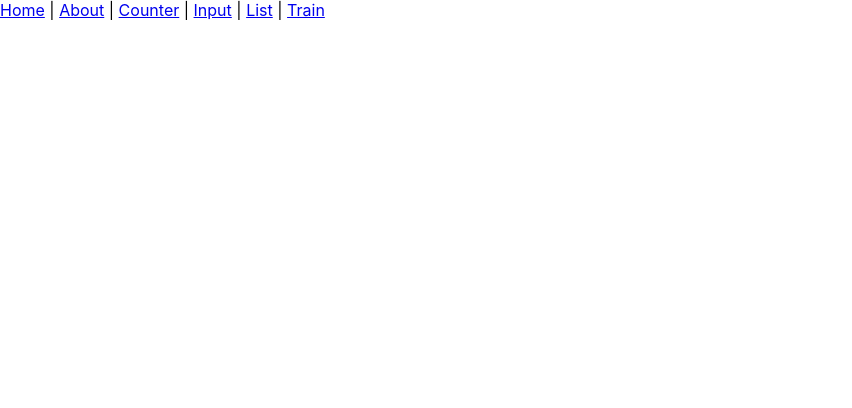
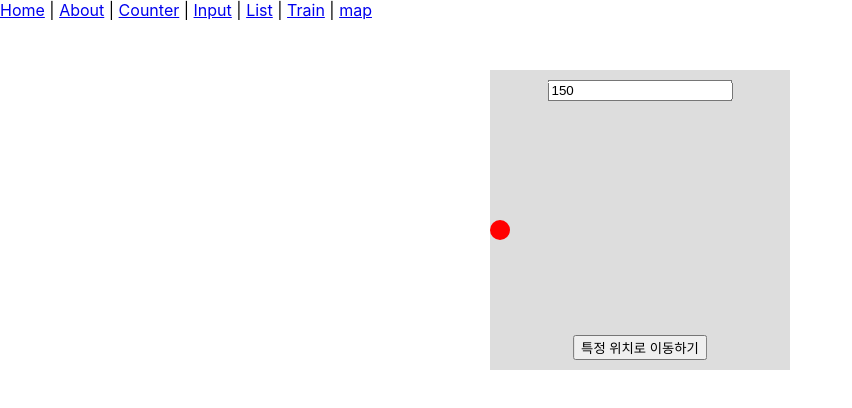
Before and after one commit to FarmingWon/CcTv-Carbon-consumption-Trace-Visualize, a React (Create React App) app in the folder web/react-app/: page /map in a window 1280 px wide. Shown: the top 408 px of the page, without its empty margins (0-852 px from the left). Built offline with nearby package versions, Linux system fonts and the light colour scheme.

Commit message:
feat: 맵 컴포넌트 개발중

```diff
--- a/web/react-app/src/App.js
+++ b/web/react-app/src/App.js
@@ -10,6 +10,7 @@ import List from './pages/List';
 import ExecuteCommand from './pages/h_execute';
 import Train from './pages/Train';
 // import Train2 from './pages/train2';
+import MoveDot from './map';
 
 function App() {
   return (
@@ -18,7 +19,7 @@ function App() {
         <nav>
           <Link to="/">Home</Link> | <Link to="/about">About</Link> |{' '}
           <Link to="/Counter">Counter</Link> | <Link to="/Input">Input</Link> |{' '}
-          <Link to="/List">List</Link> | <Link to="/Train">Train</Link>
+          <Link to="/List">List</Link> | <Link to="/Train">Train</Link> | <Link to="/map">map</Link>
         </nav>
         <Switch>
           <Route path="/" exact component={Home} />
@@ -28,6 +29,7 @@ function App() {
           <Route path="/List" component={List} />
           <Route path="/ExecuteCommand" component={ExecuteCommand} />
           <Route path="/Train" component={Train} />\
+          <Route path="/map" component={MoveDot} />\
         </Switch>
       </div>
     </Router>
--- /dev/null
+++ b/web/react-app/src/map.js
@@ -0,0 +1,69 @@
+import React, { useState } from 'react';
+
+function MoveDot() {
+  const [dotLeft, setDotLeft] = useState(0); // 점의 가로 위치 상태
+  const [targetPosition, setTargetPosition] = useState(150); // 이동할 특정 위치 상태
+
+  // 버튼 클릭 시 특정 위치로 점을 이동하는 함수
+  const moveToTargetPosition = () => {
+    setDotLeft(targetPosition); // 특정 위치로 점의 가로 위치 변경
+  };
+
+  // 특정 위치 입력 폼 변경 시 상태 업데이트
+  const handleInputChange = (event) => {
+    setTargetPosition(parseInt(event.target.value));
+  };
+
+  return (
+    <div>
+      <div
+        id="container"
+        style={{
+          position: 'relative',
+          width: '300px',
+          height: '300px',
+          backgroundColor: '#ddd',
+          margin: '50px auto'
+        }}
+      >
+        <div
+          id="dot"
+          style={{
+            width: '20px',
+            height: '20px',
+            backgroundColor: 'red',
+            borderRadius: '50%',
+            position: 'absolute',
+            top: '50%',
+            left: `${dotLeft}px`, // 점의 가로 위치를 상태에 맞게 동적으로 설정
+            transition: 'left 2s linear' // 점의 이동에 대한 애니메이션 효과
+          }}
+        ></div>
+        <input
+          type="number"
+          value={targetPosition}
+          onChange={handleInputChange}
+          style={{
+            position: 'absolute',
+            top: '10px',
+            left: '50%',
+            transform: 'translateX(-50%)'
+          }}
+        />
+        <button
+          onClick={moveToTargetPosition}
+          style={{
+            position: 'absolute',
+            bottom: '10px',
+            left: '50%',
+            transform: 'translateX(-50%)'
+          }}
+        >
+          특정 위치로 이동하기
+        </button>
+      </div>
+    </div>
+  );
+}
+
+export default MoveDot;
```
